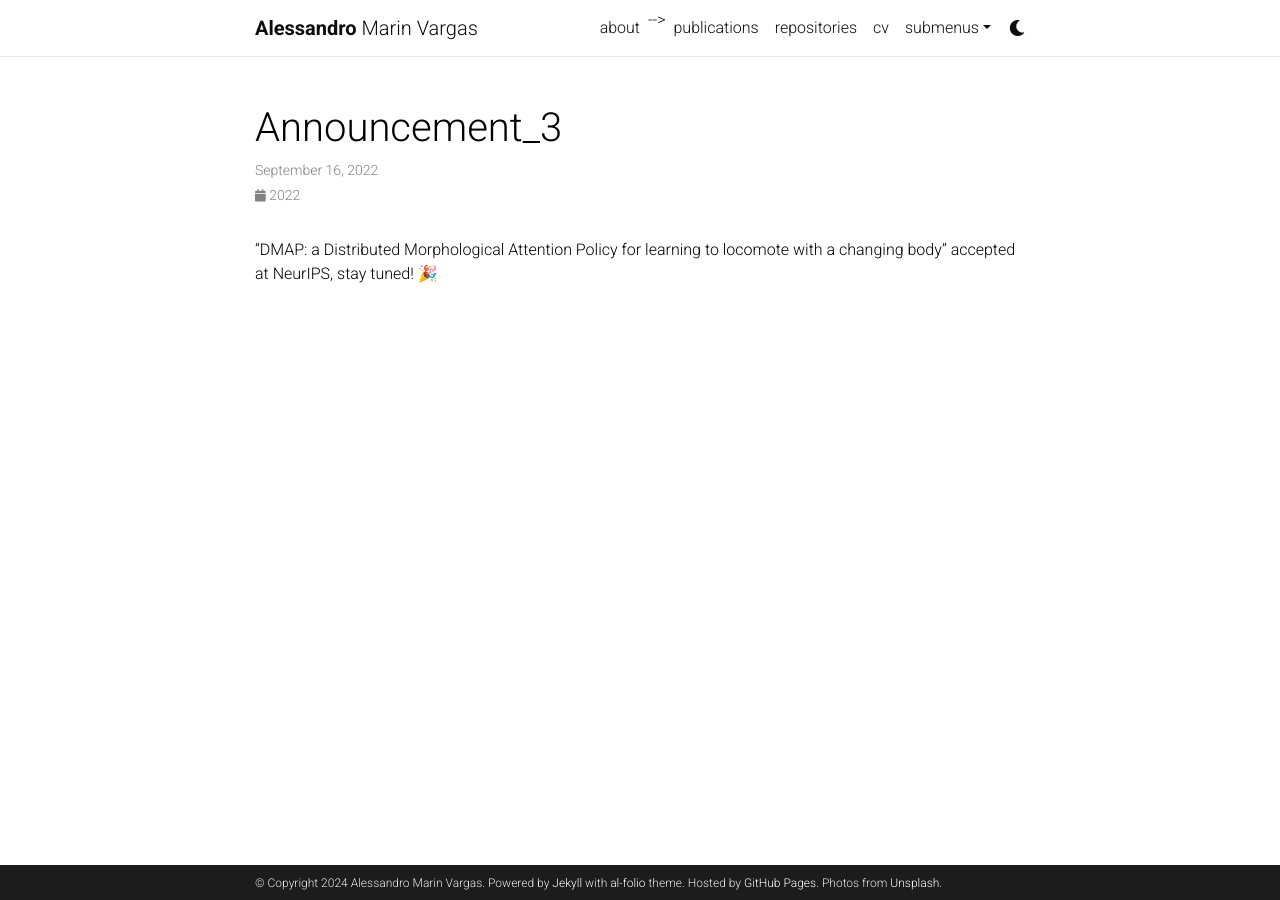
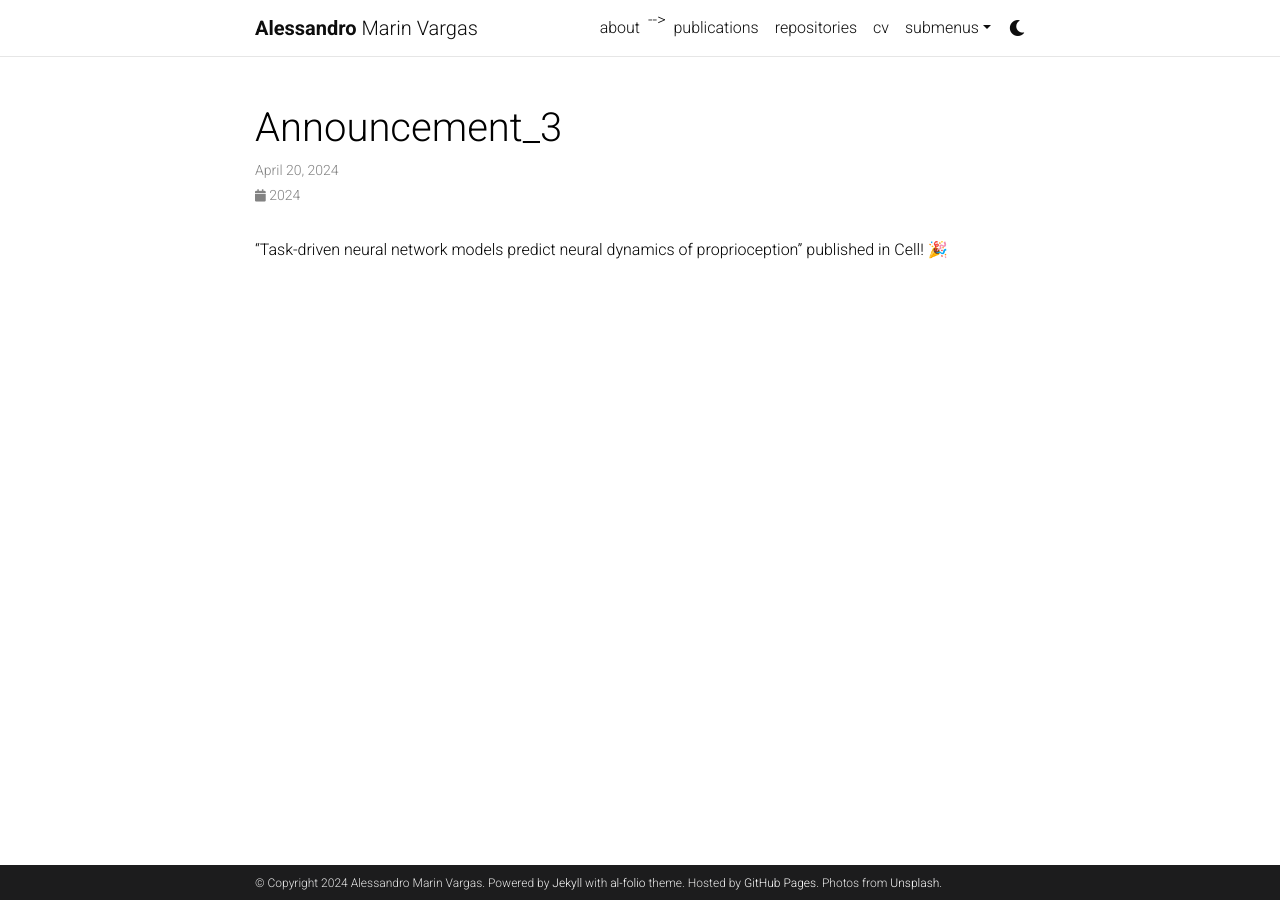
Before and after one commit to vargas95/Alessandro_portfolio1, a Jekyll site: the page built from _news/announcement_3.md, in a window 1280 px wide. Built offline with Jekyll 4.4.1, drawn with Linux system fonts in a browser that asks for light colours; comment, search, counter and statistics services are not loaded; a style sheet for code colours, icons or effects is not loaded.

Commit message:
Update announcement_3.md

```diff
--- a/_news/announcement_3.md
+++ b/_news/announcement_3.md
@@ -1,7 +1,7 @@
 ---
 layout: post
-date: 2022-09-16 18:59:00-0400
+date: 2024-04-20 18:59:00-0400
 inline: true
 ---
 
-"DMAP: a Distributed Morphological Attention Policy for learning to locomote with a changing body" accepted at NeurIPS, stay tuned! 🎉
+"Task-driven neural network models predict neural dynamics of proprioception" published in Cell! 🎉
```
